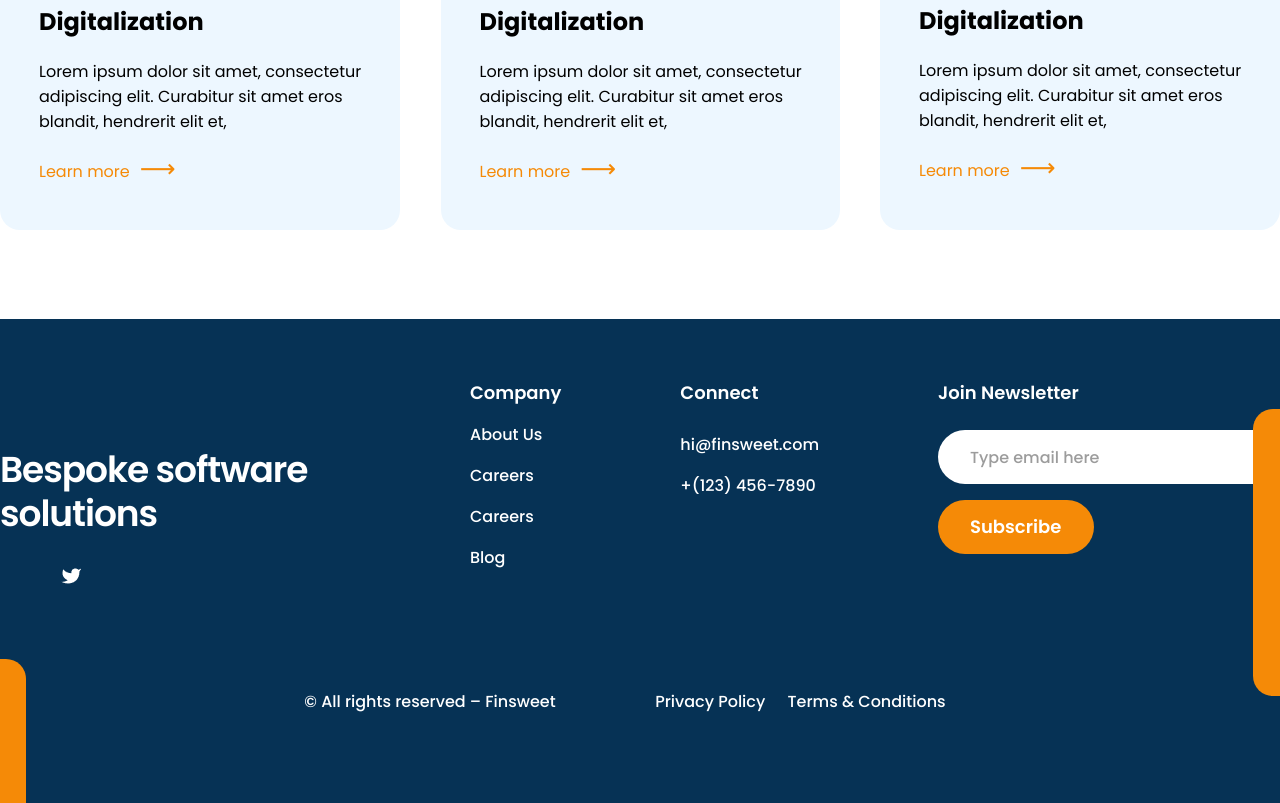
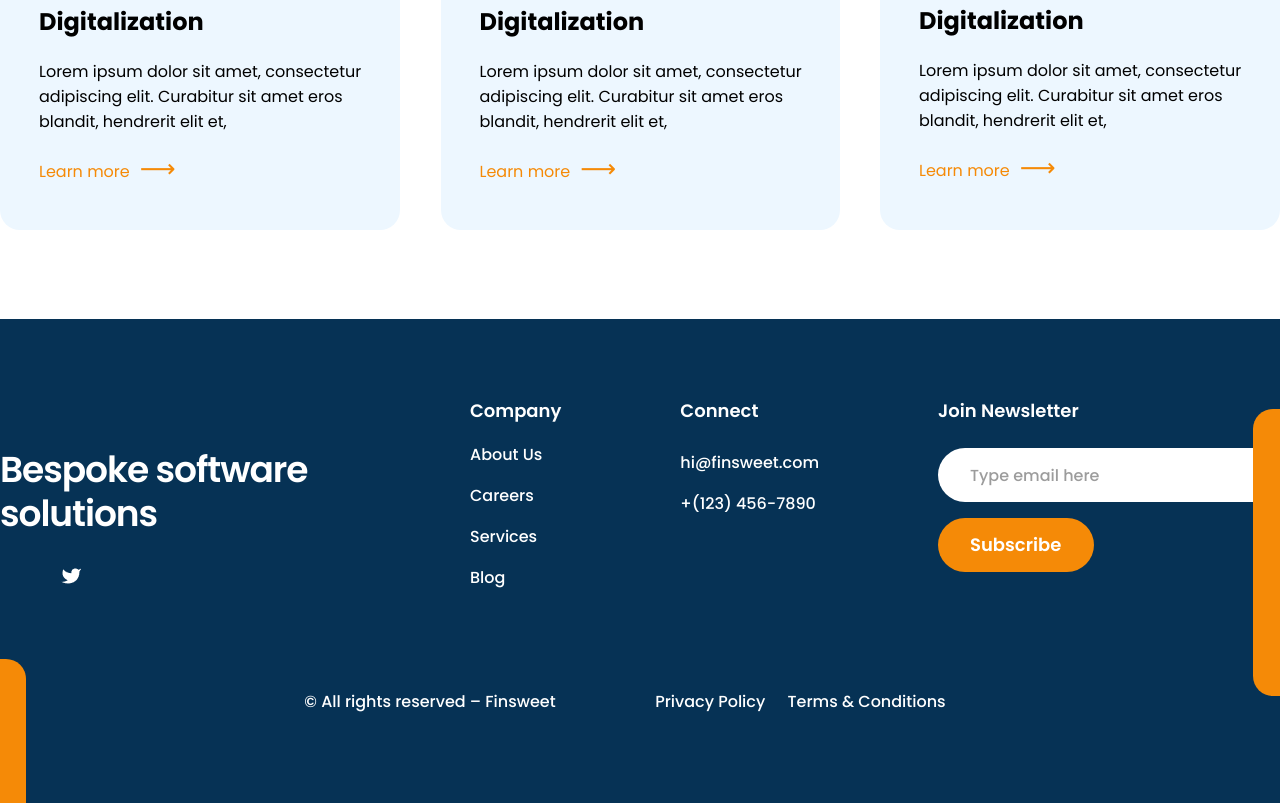
Before and after one commit to Bymbajaw/assigment, a plain HTML site: page blog.html in a window 1280 px wide. Shown: the part 1867-2670 px from the top of the page. Drawn offline with Linux system fonts and the light colour scheme.

Commit message:
theeeeend

```diff
--- a/blog.html
+++ b/blog.html
@@ -221,35 +221,35 @@
               </div>
               <div class="footer-company">
                 <div class="footer-company1">
-                  <a href=""> Company </a>
+                  <p>Company</p>
                 </div>
                 <div class="footer-company2">
                   <a href=""> About Us </a>
                 </div>
                 <div class="footer-company3">
-                  <a href=""> Careers </a>
+                  <a href="careers.html"> Careers </a>
                 </div>
                 <div class="footer-company4">
-                  <a href=""> Careers </a>
+                  <a href="services.html"> Services </a>
                 </div>
                 <div class="footer-company5">
-                  <a href=""> Blog </a>
+                  <a href="blog.html"> Blog </a>
                 </div>
               </div>
               <div class="footer-connect">
                 <div class="footer-connect1">
-                  <a href=""> Connect </a>
+                  <p>Connect</p>
                 </div>
                 <div class="footer-connect2">
                   <a href=""> hi@finsweet.com </a>
                 </div>
                 <div class="footer-connect3">
-                  <a href=""> +(123) 456-7890 </a>
+                  <a href="tel:456-7890"> +(123) 456-7890 </a>
                 </div>
               </div>
               <div class="footer-join">
                 <div class="footer-join1">
-                  <a href=""> Join Newsletter </a>
+                  <p>Join Newsletter</p>
                 </div>
                 <div class="footer-join-button1">
                   <div class="footer-join-button-p1">
--- a/golobal.css
+++ b/golobal.css
@@ -97,10 +97,12 @@ a{
 
 .button a:hover{
     color: #fff;
+    transition: 1s all;
 }
 
 .button:hover{
     background-color: #F58A07;
+    transition: 1s all;
 }
 
 
```
Also changed, not shown: blog-inner.html (+7 -7 lines), careers-inner.html (+7 -7 lines), careers.html (+7 -7 lines), contact.html (+7 -7 lines), home.html (+4 -4 lines), services.html (+7 -7 lines), home.css (line endings or trailing spaces).
